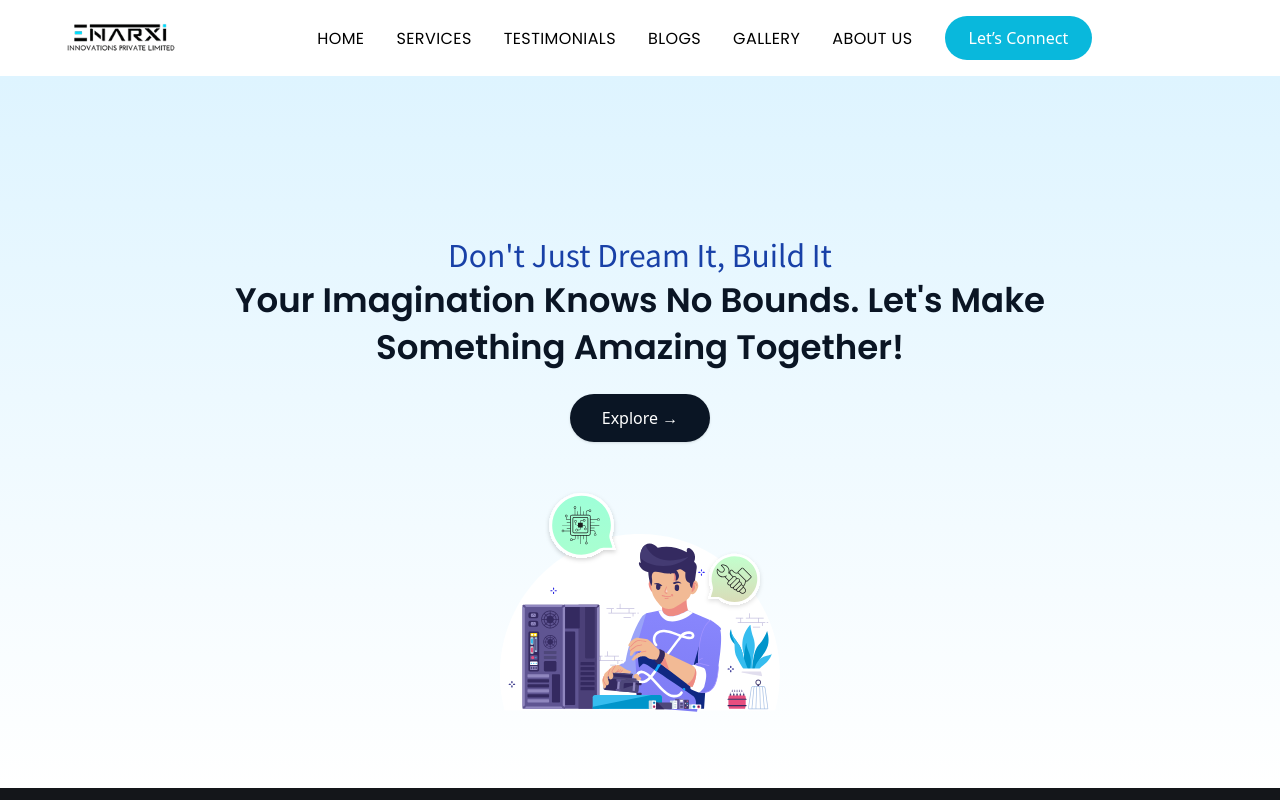
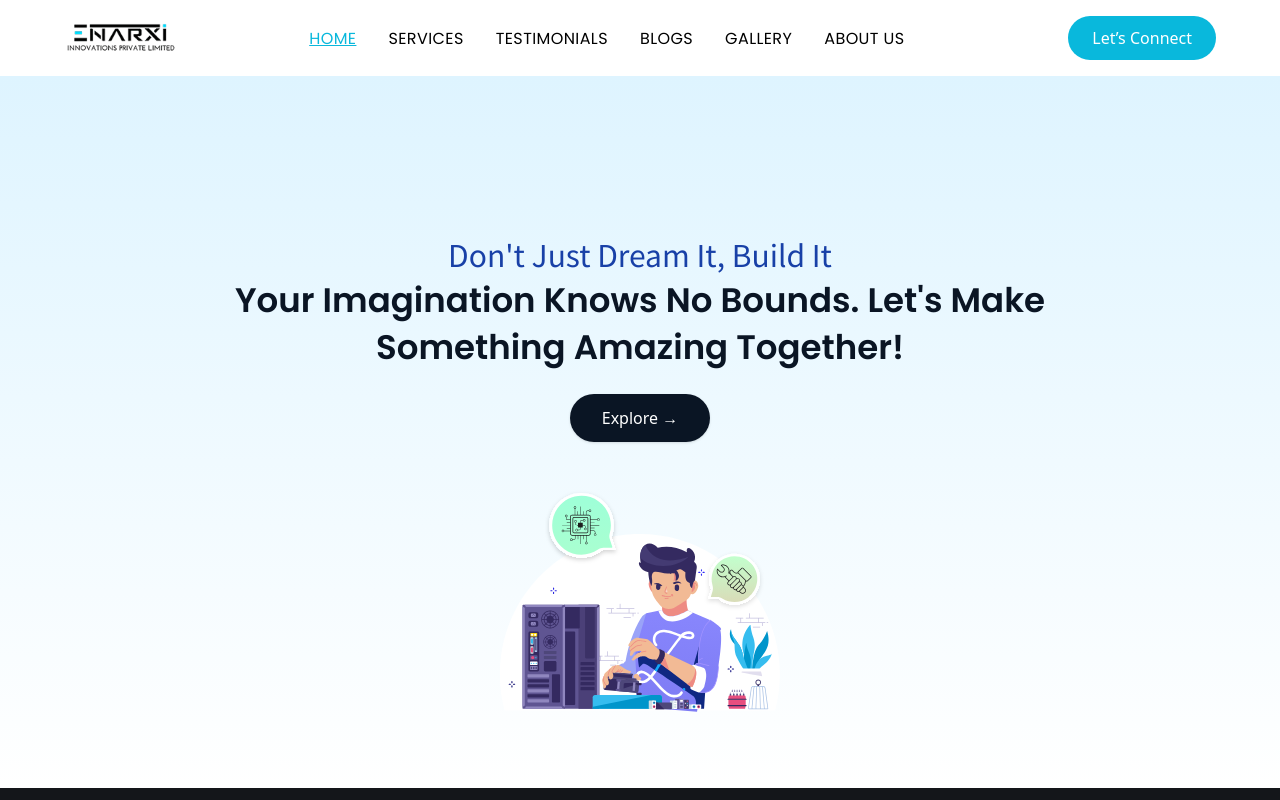
Before and after one commit to Enarxi-Innovations-Private-Limited/enarxi-website, a React (Vite) app: page / in a window 1280 px wide. Shown: the top 800 px of the page. Built offline with nearby package versions, Linux system fonts and the light colour scheme.

Commit message:
modified header

```diff
--- a/src/components/Header.jsx
+++ b/src/components/Header.jsx
@@ -1,121 +1,12 @@
-// import { useState } from "react";
-
-// import enarxiLogo from "../assets/images/image.png";
-
-// const navItems = [
-//   { label: "Home", href: "/" },
-//   {
-//     label: "Services",
-//     dropdown: [
-//       { label: "Web Development", href: "/services/web-development" },
-//       { label: "App Development", href: "/services/app-development" },
-//       { label: "AI Solutions", href: "/services/ai-solutions" },
-//     ],
-//   },
-//   { label: "Testimonials", href: "/testimonials" },
-//   { label: "Blogs", href: "/blogs" },
-//   { label: "Gallery", href: "/gallery" },
-//   { label: "About Us", href: "/about" },
-// ];
-
-// export default function Header() {
-//   const [hoveredItem, setHoveredItem] = useState(null);
-
-//   return (
-//     <header className=" bg-white shadow-sm">
-//       <div className="flex items-center justify-between py-4 mx-auto w-[90%]">
-//         {/* Logo */}
-//         <a href="/" aria-label="Enarxi Home">
-//           <img
-//             src={enarxiLogo}
-//             alt="Enarxi Logo"
-//             className="h-10 w-auto"
-//             loading="lazy"
-//           />
-//         </a>
-
-//         {/* Navigation */}
-//         <nav>
-//           <ul className="flex items-center space-x-8 font-semibold text-black uppercase tracking-wide">
-//             {navItems.map((item) => (
-//               <li
-//                 key={item.label}
-//                 className="relative"
-//                 onMouseEnter={() => setHoveredItem(item.label)}
-//                 onMouseLeave={() => setHoveredItem(null)}
-//               >
-//                 {!item.dropdown ? (
-//                   <a
-//                     href={item.href}
-//                     className="hover:text-[#09B8DC] transition"
-//                   >
-//                     {item.label}
-//                   </a>
-//                 ) : (
-//                   <>
-//                     <div className="flex items-center space-x-1 hover:text-[#09B8DC] transition">
-//                       <span>{item.label}</span>
-//                       <svg
-//                         xmlns="http://www.w3.org/2000/svg"
-//                         fill="none"
-//                         viewBox="0 0 24 24"
-//                         strokeWidth={1.5}
-//                         stroke="currentColor"
-//                         className="size-6"
-//                       >
-//                         <path
-//                           strokeLinecap="round"
-//                           strokeLinejoin="round"
-//                           d="m19.5 8.25-7.5 7.5-7.5-7.5"
-//                         />
-//                       </svg>
-//                     </div>
-//                     {hoveredItem === item.label && (
-//                       <ul className="absolute left-0 top-full mt-2 bg-white shadow-lg rounded-md overflow-hidden min-w-[180px] z-50">
-//                         {item.dropdown.map((sub) => (
-//                           <li key={sub.label}>
-//                             <a
-//                               href={sub.href}
-//                               className="block px-4 py-2 text-sm hover:bg-gray-100 transition"
-//                             >
-//                               {sub.label}
-//                             </a>
-//                           </li>
-//                         ))}
-//                       </ul>
-//                     )}
-//                   </>
-//                 )}
-//               </li>
-//             ))}
-//           </ul>
-//         </nav>
-
-//         {/* CTA Button */}
-//         <button
-//           type="button"
-//           className="text-white bg-[#09B8DC] rounded-full px-6 py-2.5 hover:bg-[#08A0C6] transition duration-300"
-//         >
-//           Let’s Connect
-//         </button>
-//       </div>
-//     </header>
-//   );
-// }
-
 import { useState } from "react";
 import enarxiLogo from "../assets/images/image.png";
-import { href } from "react-router-dom";
+import { NavLink } from "react-router-dom";
 
 const navItems = [
   { label: "Home", href: "/" },
   {
-    label: "Services", href: "/services"
-    // dropdown: [
-    //   { label: "Web Development", href: "/services/web-development" },
-    //   { label: "App Development", href: "/services/app-development" },
-    //   { label: "AI Solutions", href: "/services/ai-solutions" },
-    // ],
+    label: "Services",
+    href: "/services",
   },
   { label: "Testimonials", href: "/testimonials" },
   { label: "Blogs", href: "/blogs" },
@@ -124,7 +15,6 @@ const navItems = [
 ];
 
 export default function Header() {
-  const [hoveredItem, setHoveredItem] = useState(null);
   const [isMenuOpen, setIsMenuOpen] = useState(false);
 
   return (
@@ -139,6 +29,7 @@ export default function Header() {
               loading="lazy"
             />
           </a>
+          {/* hamburger icon when mobile view */}
           <button
             onClick={() => setIsMenuOpen(!isMenuOpen)}
             className="md:hidden text-gray-800"
@@ -161,6 +52,7 @@ export default function Header() {
           </button>
         </div>
 
+        {/* header list */}
         <div
           className={`w-full md:w-auto md:flex md:items-center md:space-x-8 ${
             isMenuOpen ? "block" : "hidden"
@@ -169,69 +61,39 @@ export default function Header() {
           <nav className="mb-4 md:mb-0">
             <ul className="flex flex-col md:flex-row md:items-center md:space-x-8 md:space-y-0 space-y-4 text-black uppercase tracking-wide">
               {navItems.map((item) => (
-                <li
-                  key={item.label}
-                  className="relative"
-                  // Keep onMouseEnter and onMouseLeave here on the parent <li>
-                  onMouseEnter={() => setHoveredItem(item.label)}
-                  onMouseLeave={() => setHoveredItem(null)}
-                >
-                  {!item.dropdown ? (
-                    <a
-                      href={item.href}
-                      className="hover:text-[#09B8DC] transition font-poppins cursor-pointer"
+                <li key={item.label} className="relative">
+                  <NavLink
+                    to={item.href}
+                    className={({ isActive }) =>
+                      `transition font-poppins cursor-pointer ${
+                        isActive
+                          ? "text-[#09B8DC] underline "
+                          : "hover:text-[#09B8DC]"
+                      }`
+                    }
                   >
                     {item.label}
-                    </a>
-                  ) : (
-                    <>
-                      <div className="flex items-center space-x-1 hover:text-[#09B8DC] transition cursor-pointer font-poppins">
-                        <span>{item.label}</span>
-                        <svg
-                          xmlns="http://www.w3.org/2000/svg"
-                          fill="none"
-                          viewBox="0 0 24 24"
-                          strokeWidth={1.5}
-                          stroke="currentColor"
-                          className="size-6"
-                        >
-                          <path
-                            strokeLinecap="round"
-                            strokeLinejoin="round"
-                            d="m19.5 8.25-7.5 7.5-7.5-7.5"
-                          />
-                        </svg>
-                      </div>
-                      {/* Dropdown menu is rendered inside the same li element */}
-                      {hoveredItem === item.label && (
-                        <ul className="md:absolute md:left-0 md:top-full md:mt-2 bg-white shadow-lg rounded-md overflow-hidden min-w-[180px] z-50 mt-2">
-                          {item.dropdown.map((sub) => (
-                            <li key={sub.label}>
-                              <a
-                                href={sub.href}
-                                className="block px-4 py-2 text-sm hover:bg-gray-100 transition"
-                              >
-                                {sub.label}
-                              </a>
+                  </NavLink>
                 </li>
               ))}
-                        </ul>
-                      )}
-                    </>
-                  )}
+              <li className="md:hidden">
+                <button
+                  type="button"
+                  className="w-full text-white bg-[#09B8DC] rounded-full px-6 py-2.5 hover:bg-[#08A0C6] transition duration-300"
+                >
+                  Let’s Connect
+                </button>
               </li>
-              ))}
             </ul>
           </nav>
-
+        </div>
         <button
           type="button"
-            className="w-full md:w-auto text-white bg-[#09B8DC] rounded-full px-6 py-2.5 hover:bg-[#08A0C6] transition duration-300"
+          className="hidden md:block w-auto text-white bg-[#09B8DC] rounded-full px-6 py-2.5 hover:bg-[#08A0C6] transition duration-300"
         >
           Let’s Connect
         </button>
       </div>
-      </div>
     </header>
   );
 }
```
Lines whose indentation alone changed are shown as unchanged.
